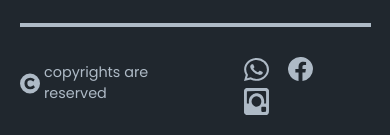
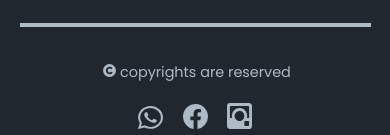
Before and after one commit to Deepchavan1/we-web, a plain HTML site: page we_web/index.html in a window 390 px wide. Shown: the part 1979-2114 px from the top of the page. Drawn offline with Linux system fonts and the light colour scheme.

Commit message:
working on mobile port

```diff
--- a/we_web/css/app.scss
+++ b/we_web/css/app.scss
@@ -405,7 +405,7 @@ ul.features-list {
       margin-top: -18px;
       margin-right: 20px;
       img {
-        width: 20px;
+        width: 0.9em;
       }
 
       h6 {
@@ -414,6 +414,19 @@ ul.features-list {
         margin-left: 4px;
       }
     }
+  }
+}
+
+@media only screen and (max-width: 550px) {
+  .foot .lower .low-1 {
+    display: block;
+  }
+
+  .foot .lower {
+    text-align: center;
+  }
+  .cr h6 {
+    margin-bottom: 10px;
   }
 }
 
--- a/we_web/index.html
+++ b/we_web/index.html
@@ -173,8 +173,10 @@
         <div class="lower">
           <div class="low-1">
             <div class="cr">
-              <img src="./assets/cr.svg" alt="cr" />
-              <h6>copyrights are reserved</h6>
+              <h6>
+                <span><img src="./assets/cr.svg" alt="cr" /></span> copyrights
+                are reserved
+              </h6>
             </div>
             <div class="img-2">
               <img class="wp" src="./assets/wp.svg" alt="wp" />
```
Also changed, not shown: we_web/css/app.css, 1 other file.
